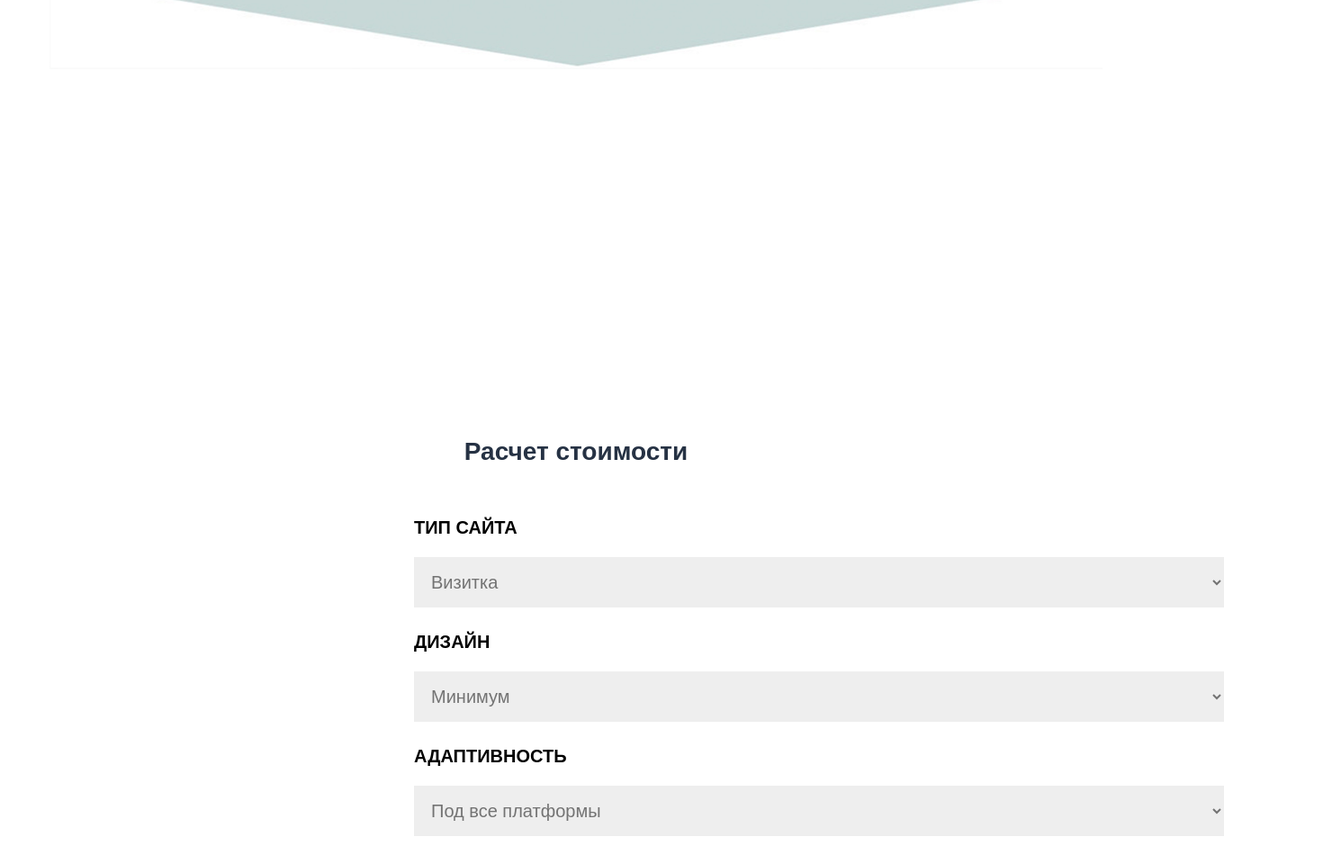
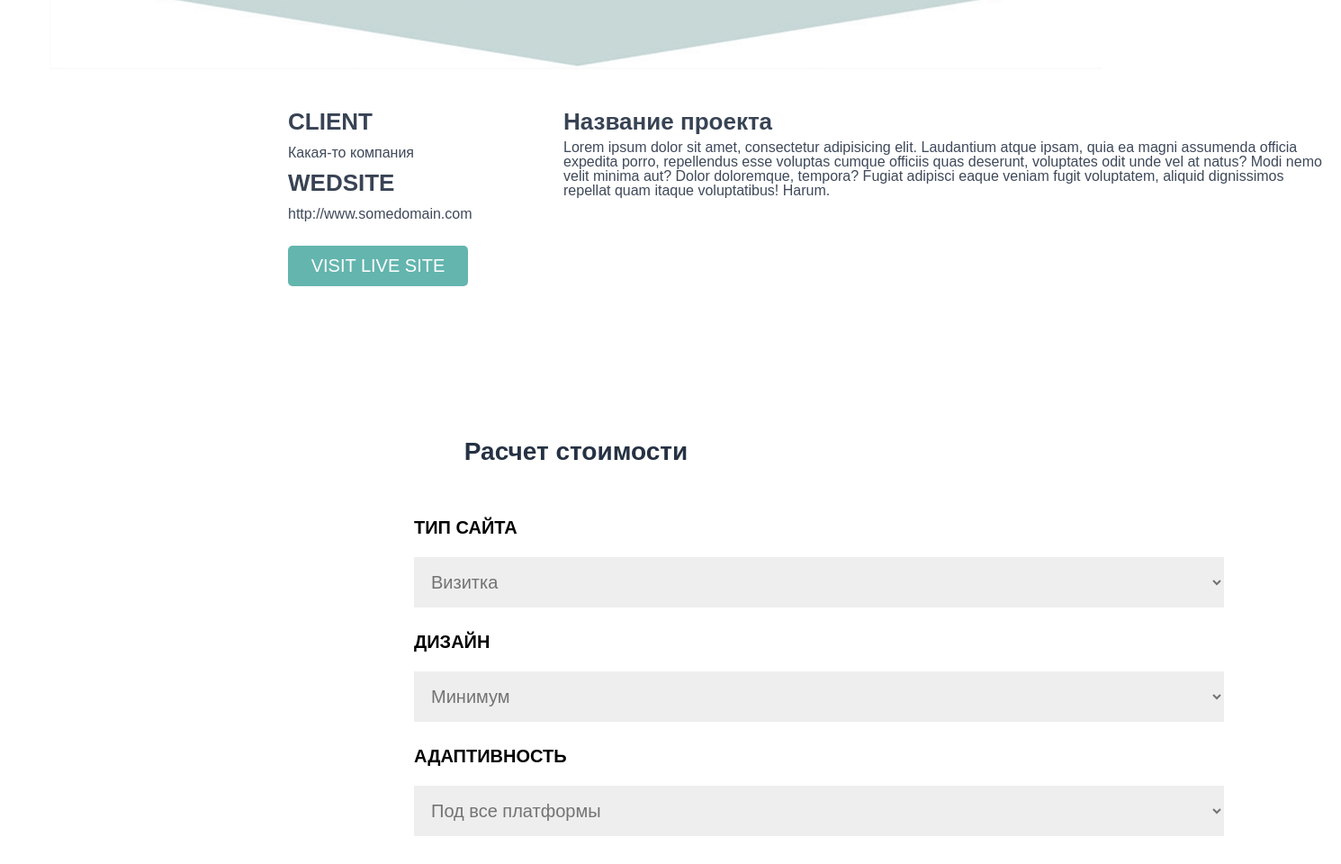
Before and after one commit to SemenMalyshev/SemenMalyshev.github.io, a plain HTML site: page src/index.html in a window 1280 px wide. Shown: the part 2820-3780 px from the top of the page at 90% size, 1490 px wide, since content can reach past the window. Drawn offline with Linux system fonts and the light colour scheme.

Commit message:
Добавил модуль, который пропустил ранее

```diff
--- a/src/index.html
+++ b/src/index.html
@@ -84,6 +84,19 @@
             <h2>Кейсы</h2>
             <p>Lorem ipsum dolor sit amet, consectetur adipisicing elit. Doloribus, sit laborum, modi eaque nulla suscipit voluptatum iusto fuga.</p>
             <img src="img/screen.jpg" alt="Скриншот работы">
+            <div class="visit_site">
+                <div class="visit_card">
+                    <h4>CLIENT</h4>
+                    <p>Какая-то компания</p>
+                    <h4>WEDSITE</h4>
+                    <p>http://www.somedomain.com</p>
+                    <input type="submit" class="visit_site_button" value="Visit live site">
+                </div>
+                <div class="info">
+                    <h5>Название проекта</h5>
+                    <p>Lorem ipsum dolor sit amet, consectetur adipisicing elit. Laudantium atque ipsam, quia ea magni assumenda officia expedita porro, repellendus esse voluptas cumque officiis quas deserunt, voluptates odit unde vel at natus? Modi nemo velit minima aut? Dolor doloremque, tempora? Fugiat adipisci eaque veniam fugit voluptatem, aliquid dignissimos repellat quam itaque voluptatibus! Harum.</p>
+                </div>
+            </div>
         </div>
 
         <div class="cost">
@@ -184,13 +197,13 @@
                     <form action="#">
                         <input type="text" placeholder="Имя"><input type="text" placeholder="Email">
                         <br> <textarea name="message_text" id="4" cols="45" rows="10" placeholder="Сообщение"></textarea> <br>
-                        <input type="submit" value="Отправить">
+                        <input class="send" type="submit" value="Отправить">
                     </form>
                 </div>
             </div>
-<div class="map">
+            <div class="map">
 
-</div>
+            </div>
 
             <div class="floor">
                 <p>Copyright © 2021 Андрей Браун. Design by Web</p>
```
